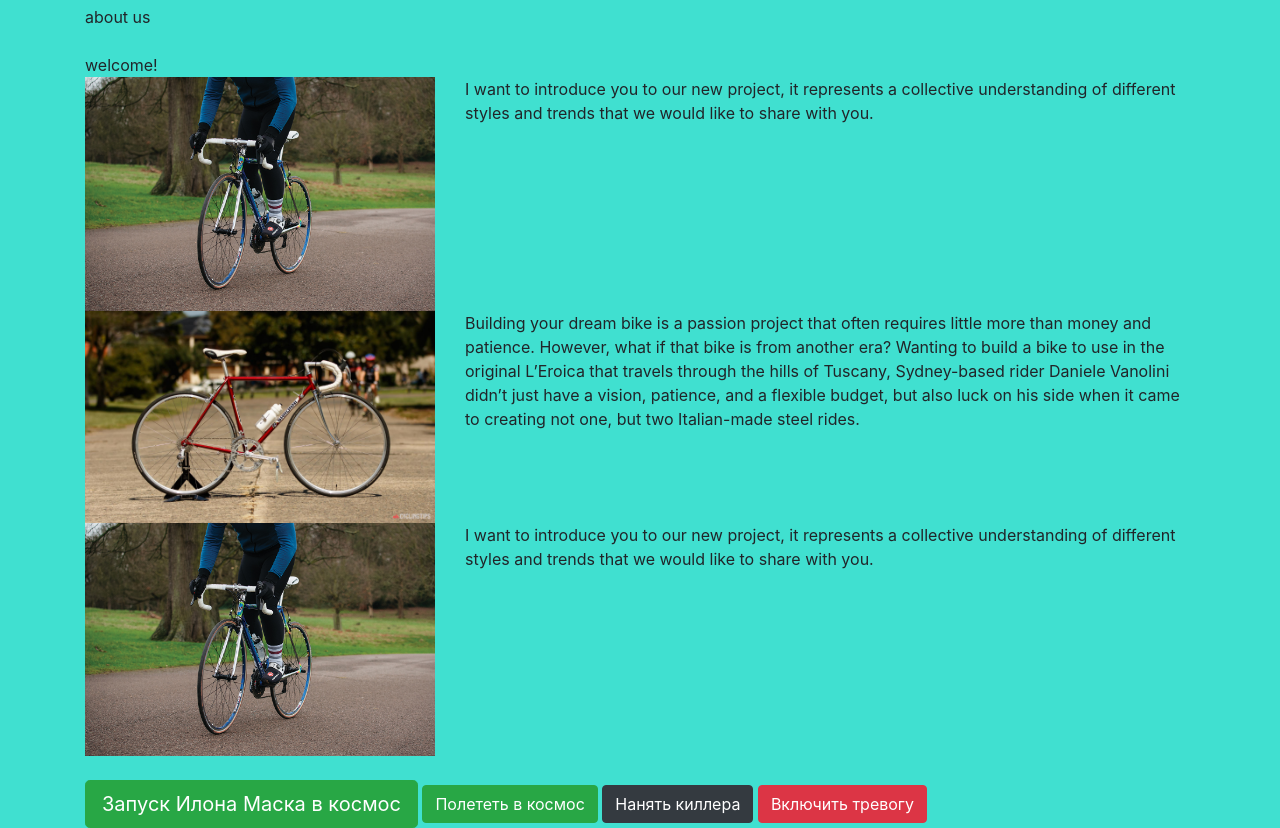
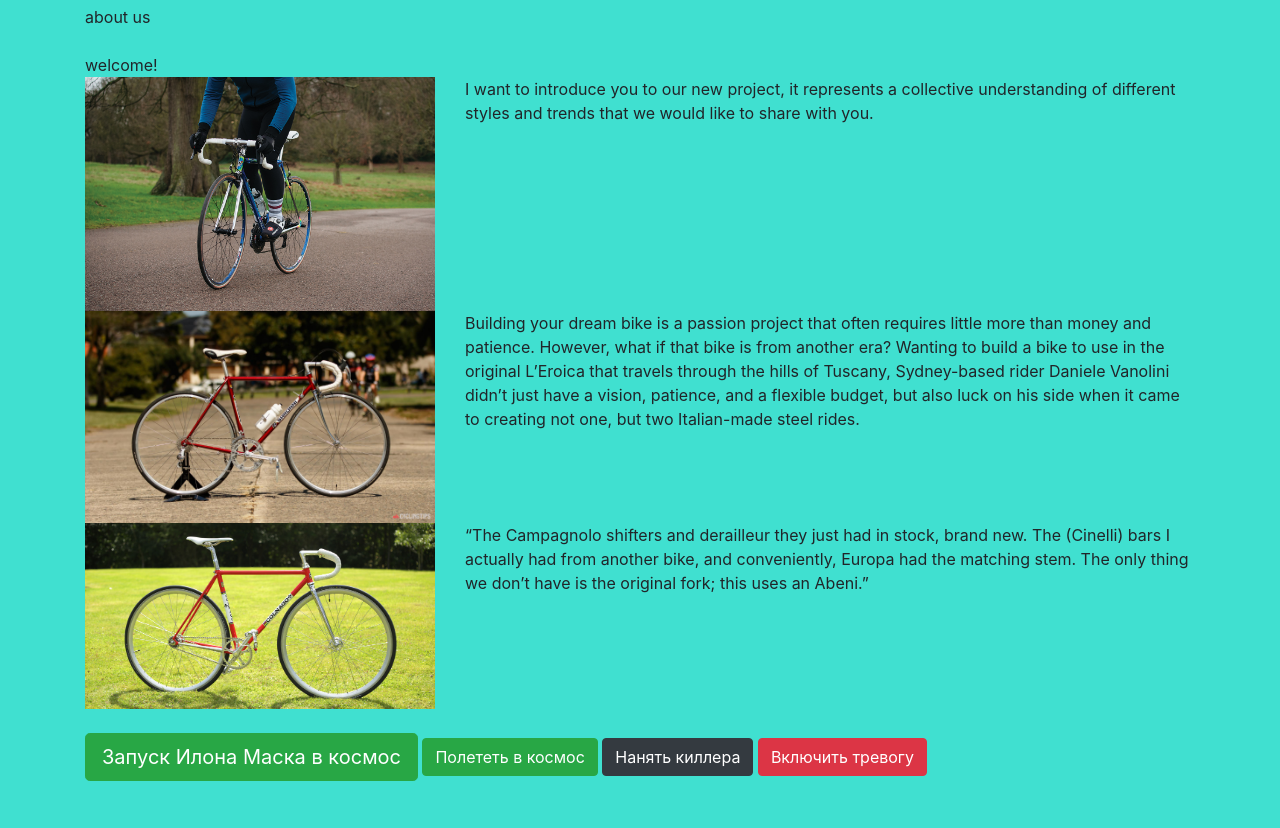
Before and after one commit to VladovR/vladovr.github.io, a plain HTML site: page index.html in a window 1280 px wide. Shown: the part 145-973 px from the top of the page. After the commit the page ends 926 px from the top, so only its background shows below. Drawn offline with nearby package versions, Linux system fonts and the light colour scheme.

Commit message:
Update index.html

```diff
--- a/index.html
+++ b/index.html
@@ -75,10 +75,10 @@
 
     <div class="row">
   <div class="col-sm-4">
-     <div><img src="/img/colnago_master_x-light_review.jpg" width=100% /></div>
+     <div><img src="/img/colnago-super-pista-24571_2.jpg" width=100% /></div>
       </div>
     <div class="col-sm-8">
-    I want to introduce you to our new project, it represents a collective understanding of different styles and trends that we would like to share with you.
+    “The Campagnolo shifters and derailleur they just had in stock, brand new. The (Cinelli) bars I actually had from another bike, and conveniently, Europa had the matching stem. The only thing we don’t have is the original fork; this uses an Abeni.”
   </div>
 </div>
 
```
